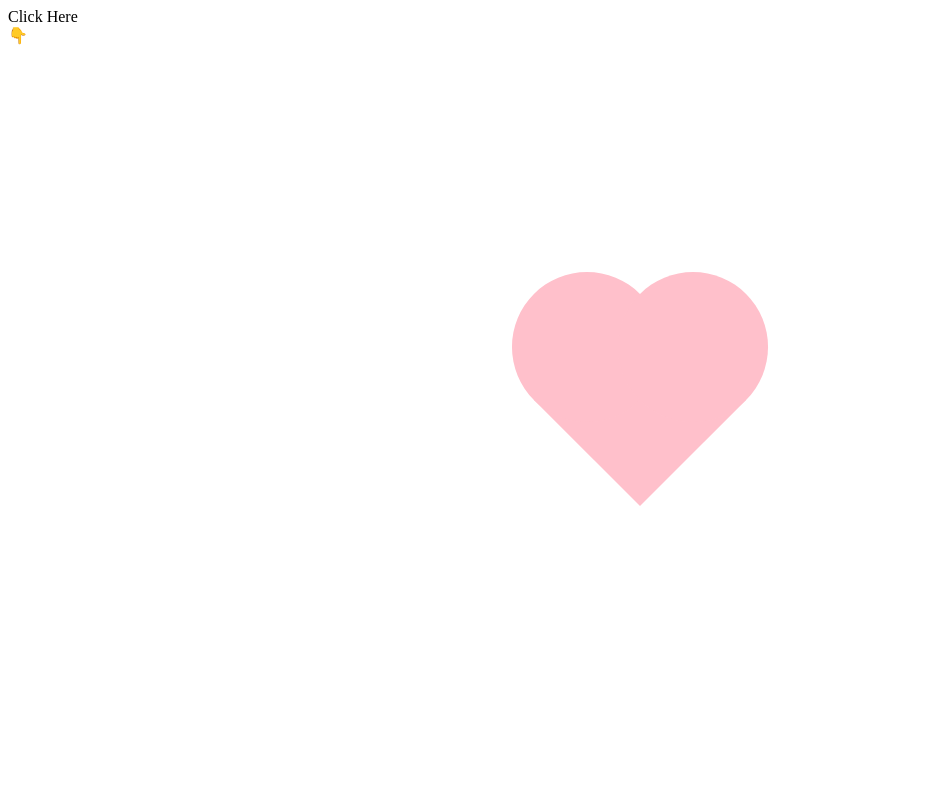
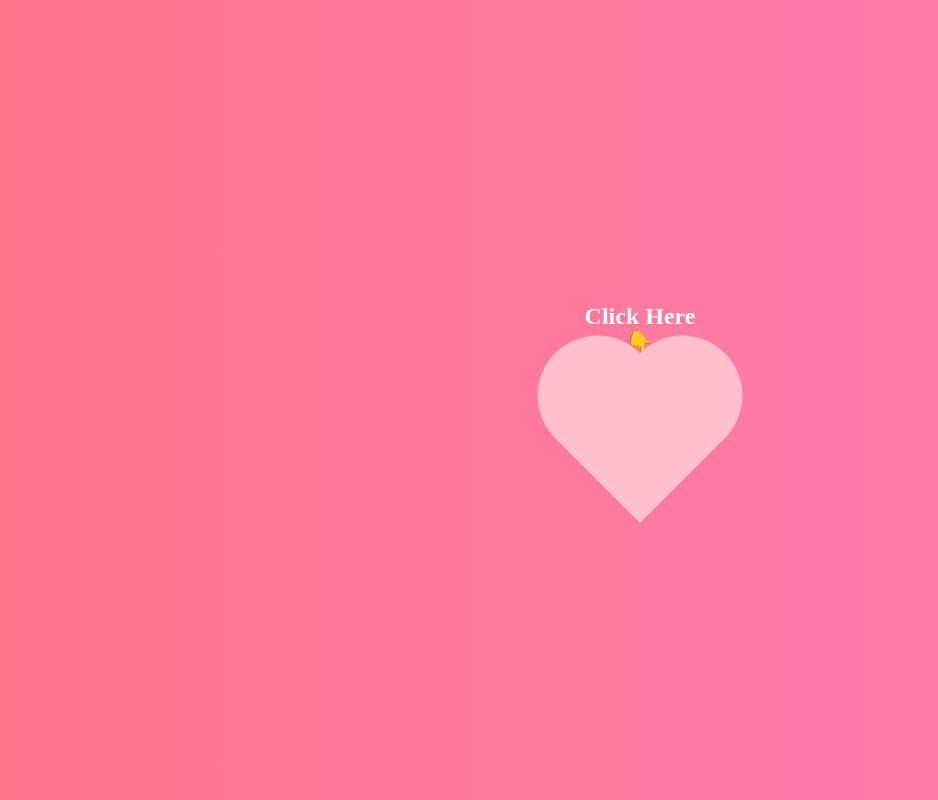
Before and after one commit to hemanth62892/Best-Wishes, a Flask app: page / in a window 1280 px wide. Shown: the whole page, without its empty margins (0-938 px from the left). Run offline with Flask 3, Linux system fonts and the light colour scheme.

Commit message:
Update style.css

```diff
--- a/static/css/style.css
+++ b/static/css/style.css
@@ -1,51 +1,52 @@
+/* ---- BACKGROUND STYLES ---- */
+body {
+    background: linear-gradient(to right, #ff758c, #ff7eb3);
+    height: 100vh;
+    margin: 0;
+    display: flex;
+    justify-content: center;
+    align-items: center;
+    flex-direction: column;
+}
+
 /* ---- HOME PAGE (Heart Shape) ---- */
+.click-text {
+    font-size: 24px;
+    font-weight: bold;
+    color: white;
+    text-align: center;
+    margin-bottom: 20px;
+}
+
 .heart-shape {
-    position: absolute;
-    width: 150px;
-    height: 150px;
+    position: relative;
+    width: 120px;
+    height: 120px;
     background: pink;
     transform: rotate(-45deg);
     cursor: pointer;
-    display: flex;
-    justify-content: center;
-    align-items: center;
-    top: 50%;
-    left: 50%;
-    transform: translate(-50%, -50%) rotate(-45deg);
 }
 
-/* Create a heart shape */
 .heart-shape::before, .heart-shape::after {
     content: "";
     position: absolute;
-    width: 150px;
-    height: 150px;
+    width: 120px;
+    height: 120px;
     background: pink;
     border-radius: 50%;
 }
 
 .heart-shape::before {
-    top: -75px;
+    top: -60px;
     left: 0;
 }
 
 .heart-shape::after {
-    left: 75px;
+    left: 60px;
     top: 0;
 }
 
-/* Ensure text is fully visible */
-.heart-text {
-    position: absolute;
-    color: white;
-    font-weight: bold;
-    font-size: 22px;
-    transform: rotate(45deg);
-    text-align: center;
-    width: 100px;
-}
-
-/* ---- BALLOONS PAGE (Heart Balloons) ---- */
+/* ---- BALLOONS PAGE (Normal Balloons) ---- */
 @keyframes float {
     0% { transform: translateY(100vh); opacity: 1; }
     100% { transform: translateY(-10vh); opacity: 0; }
```
Also changed, not shown: other parts of static/css/style.css (+11 -18 lines).
